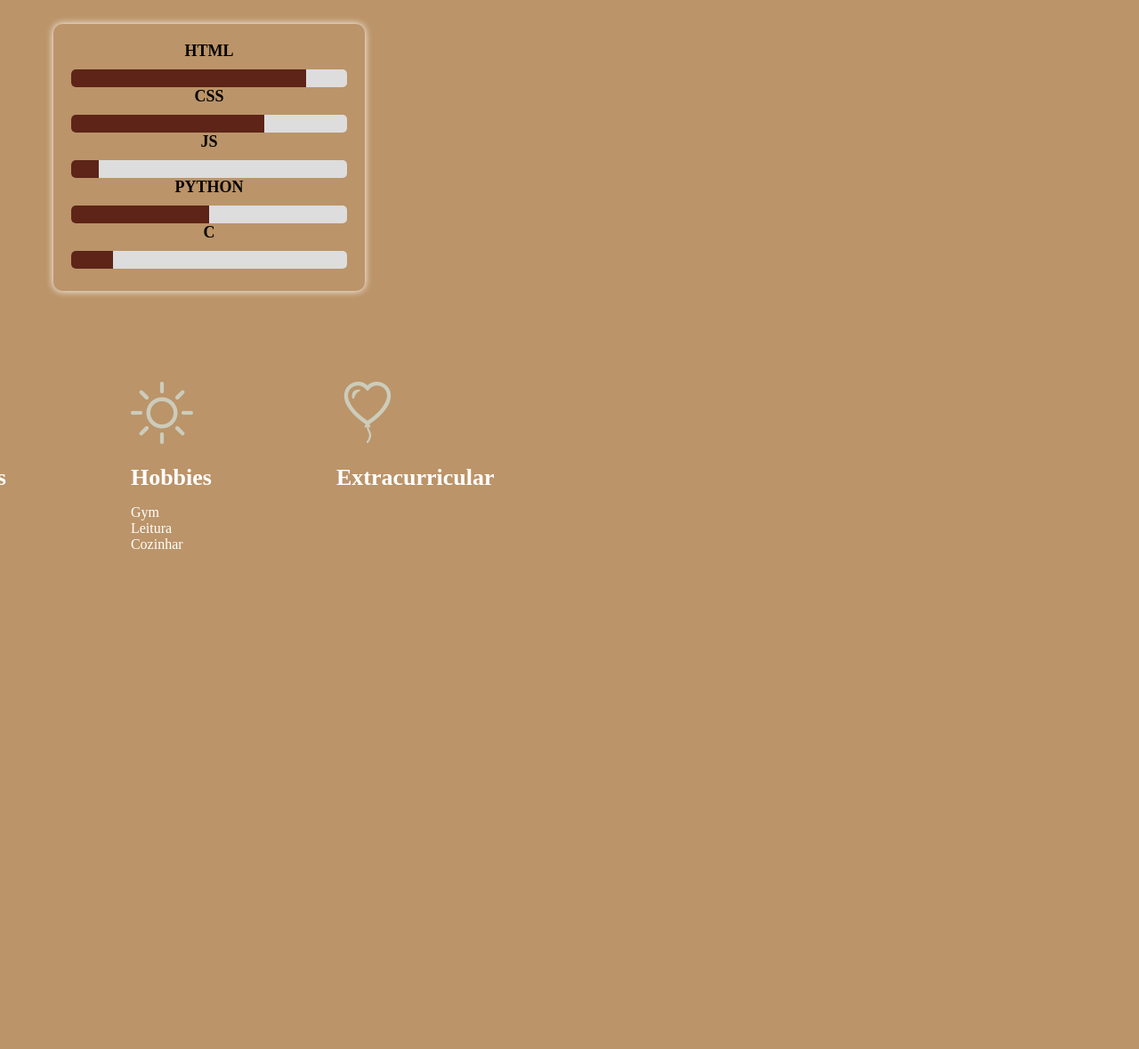
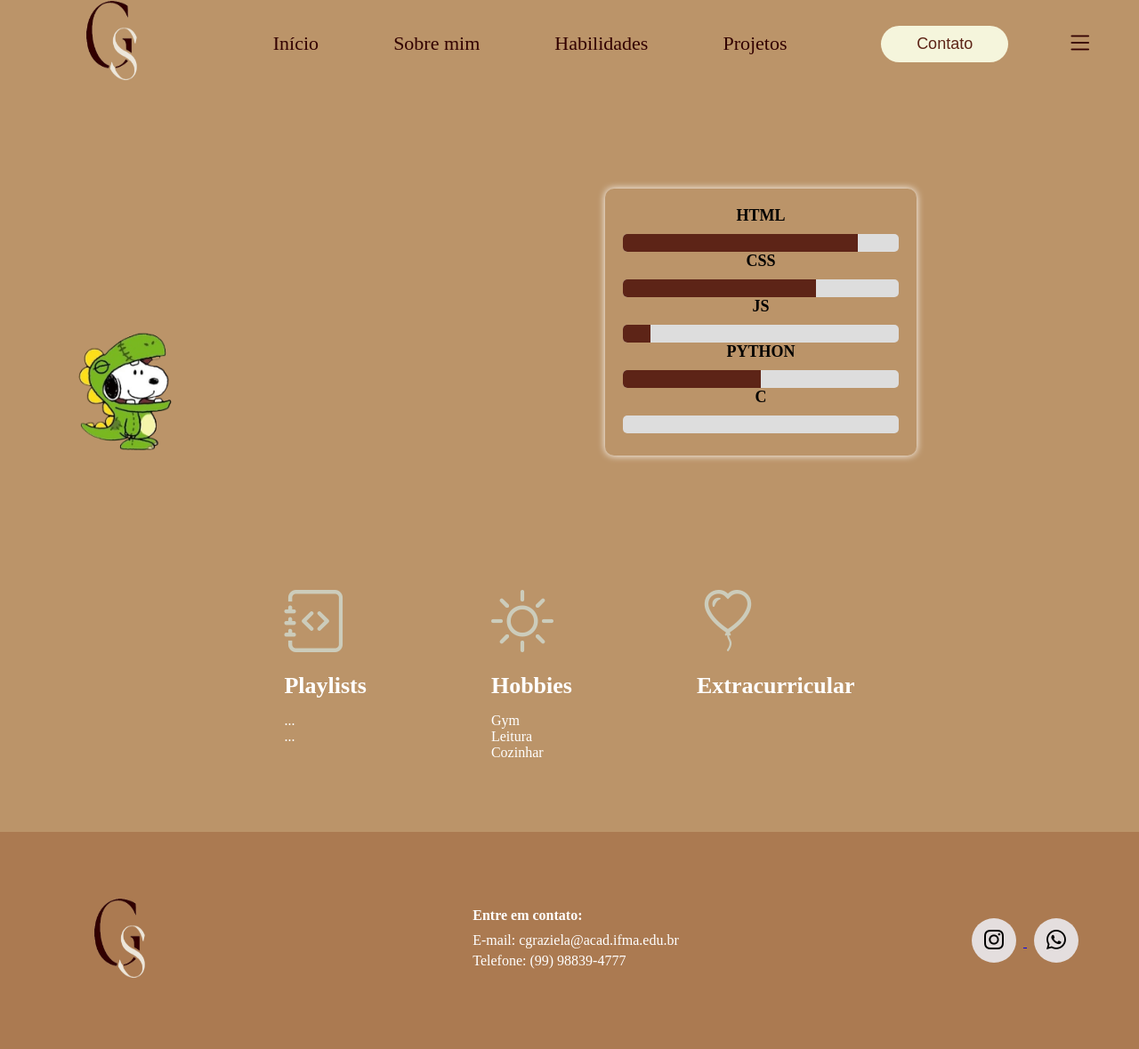
Before and after one commit to Ggrazzi-cs08/nvportifolio.html, a plain HTML site: page habilidades.html in a window 1280 px wide. Shown: the part 94-1273 px from the top of the page at 89% size. Before the commit the page ends 800 px from the top, so only its background shows below. Drawn offline with nearby package versions, Linux system fonts and the light colour scheme; a script that the page names is missing.

Commit message:
habilidades.html

```diff
--- a/habilidades.html
+++ b/habilidades.html
@@ -5,20 +5,19 @@
     <meta name="viewport" content="width=device-width, initial-scale=1.0">
     <link rel="stylesheet" href="style.css">
     <script src="mn.js" defer></script>
-    <!--ICONES BOOTSTRAP-->
+    <!-- Ícones Bootstrap -->
     <link rel="stylesheet" href="https://cdn.jsdelivr.net/npm/bootstrap-icons@1.11.3/font/bootstrap-icons.min.css">
-    <!--FIM ICONES BOOTSTRAP-->
-    <title>Meu portifólio</title>
+    <!-- Fim Ícones Bootstrap -->
+    <title>Meu Portfólio</title>
 </head>
 <body>
     <header>
         <div class="interface">
             <div class="logo">
                 <a href="#">
-                    <img src="img/logo3.png" alt="logo portifolio">
+                    <img src="img/GS__1_-removebg-preview.png" alt="Logo do Portfólio">
                 </a>
-
-            </div><!--logo-->
+            </div><!-- logo -->
             <nav class="menu-dekstop">
                 <ul>
                     <li><a href="index.html">Início</a></li>
@@ -26,22 +25,21 @@
                     <li><a href="habilidades.html">Habilidades</a></li>
                     <li><a href="projetos.html">Projetos</a></li>
                 </ul>
-
-            </nav><!--menu-dekstop-->
+            </nav><!-- menu-dekstop -->
 
             <div class="btn-contato">
-                <a href="https://ggrazzi-cs08.github.io/form.html/">
+                <a href="https://ggrazzi-cs08.github.io/form.html">
                     <button>Contato</button>
                 </a>
-            </div><!--btn-contato-->
+            </div><!-- btn-contato -->
 
             <div class="btn-abrir-menu" id="btn-menu">
                 <i class="bi bi-list"></i>
-            </div><!--btn-abrir-menu-->
+            </div><!-- btn-abrir-menu -->
 
             <div class="menu-mobile" id="menu-mobile">
-                <div class="btn-fechar">
-                    <i class="bi bi-list"></i>
+                <div class="btn-fechar" id="btn-fechar">
+                    <i class="bi bi-x"></i>
                 </div>
 
                 <nav>
@@ -50,43 +48,61 @@
                         <li><a href="sobre.html">Sobre mim</a></li>
                         <li><a href="habilidades.html">Habilidades</a></li>
                         <li><a href="projetos.html">Projetos</a></li>
-                        <li><a href="#">Contato</a></li>
+                        <li><a href="https://ggrazzi-cs08.github.io/form.html">Contato</a></li>
                     </ul>
-
                 </nav>
-
-            </div><!--menu-mobile-->
+            </div><!-- menu-mobile -->
 
             <div class="overlay-menu" id="overlay-menu"></div>
-        </div><!--interface-->
+        </div><!-- interface -->
     </header>
+
     <main>
+        <div class="container">
+            <div class="skill-section">
+                <!-- Imagem ao lado da caixa de habilidades -->
+                <div class="skill-image">
+                    <img src="img/dinosaur-removebg-preview.png" alt="Imagem de Habilidades">
+                </div>
 
-        <div class="container">
                 <div class="skill-box">
+                    <div class="skill">
                         <h2>HTML</h2>
                         <div class="bar">
                             <div class="html"></div>
                         </div>
+                    </div>
+
+                    <div class="skill">
                         <h2>CSS</h2>
                         <div class="bar">
                             <div class="css"></div>
                         </div>
+                    </div>
 
+                    <div class="skill">
                         <h2>JS</h2>
                         <div class="bar">
                             <div class="js"></div>
                         </div>
+                    </div>
 
+                    <div class="skill">
                         <h2>PYTHON</h2>
                         <div class="bar">
                             <div class="python"></div>
                         </div>
+                    </div>
 
+                    <div class="skill">
                         <h2>C</h2>
                         <div class="bar">
-                    <div class="cv"></div>
+                            <div class="c"></div>
                         </div>
+                    </div>
+                </div><!-- skill-box -->
+            </div><!-- skill-section -->
+        </div><!-- container -->
 
         <section class="minhas">
             <div class="interface">
@@ -94,10 +110,10 @@
                     <div class="minhas-box">
                         <i class="bi bi-journal-code"></i>
                         <h3>Playlists</h3>
-                        <p>....</p>
+                        <p>...</p>
                         <p>...</p>
                         <p></p>
-                    </div><!--minhas-box-->
+                    </div><!-- minhas-box -->
 
                     <div class="minhas-box">
                         <i class="bi bi-brightness-high"></i>
@@ -105,16 +121,40 @@
                         <p>Gym</p>
                         <p>Leitura</p>
                         <p>Cozinhar</p>
-                    </div><!--minhas-box-->
+                    </div><!-- minhas-box -->
 
                     <div class="minhas-box">
                         <i class="bi bi-balloon-heart"></i>
                         <h3>Extracurricular</h3>
                         <p></p>
-                    </div><!--minhas-box-->
-                </div><!--flex-->
-            </div><!--interface-->
-        </section><!--minhas-->
+                    </div><!-- minhas-box -->
+                </div><!-- flex -->
+            </div><!-- interface -->
+        </section><!-- minhas -->
+    </main>
 
+    <footer class="rodape">
+        <div class="container">
+            <div class="logo">
+                <img src="img/GS__1_-removebg-preview.png" alt="Logo do Portfólio">
+            </div><!-- logo -->
+            <div class="contato">
+                <p>Entre em contato:</p>
+                <ul>
+                    <li>E-mail: cgraziela@acad.ifma.edu.br</li>
+                    <li>Telefone: (99) 98839-4777</li>
+                </ul>
+            </div><!-- contato -->
+
+            <div class="btn-social">
+                <a href="https://www.instagram.com/grazzi_cs/?next=%2F&hl=pt_BR" target="_blank">
+                    <button><i class="bi bi-instagram"></i></button>
+                </a>
+                <a href="https://wa.me/5599988394777" target="_blank">
+                    <button><i class="bi bi-whatsapp"></i></button>
+                </a>
+            </div><!-- btn-social -->
+        </div><!-- container -->
+    </footer>
 </body>
 </html>
--- a/style.css
+++ b/style.css
@@ -296,6 +296,21 @@
     width: 100%;
     height: 100%;
 }
+.skill-section {
+    display: flex;
+    align-items: flex-start; /* Alinha a imagem e a caixa de habilidades no topo */
+    gap: 450px; /* Espaço entre a imagem e a caixa de habilidades */
+    padding: 20px; /* Espaçamento interno da seção */
+}
+
+/* Estilo da imagem ao lado da caixa de habilidades */
+.skill-image img {
+    height: 300px;
+    width: 300px;
+    max-width: 150px; /* Ajuste o tamanho da imagem conforme necessário */
+    height: auto; /* Mantém a proporção da imagem */
+    border-radius: 8px; /* Adiciona bordas arredondadas à imagem (opcional) */
+}
 
 .skill-box {
     width: 350px;
```
Also changed, not shown: sobre.html (+22 -1 lines), img/dinosaur-removebg-preview.png (added). Lines whose indentation alone changed are shown as unchanged.
